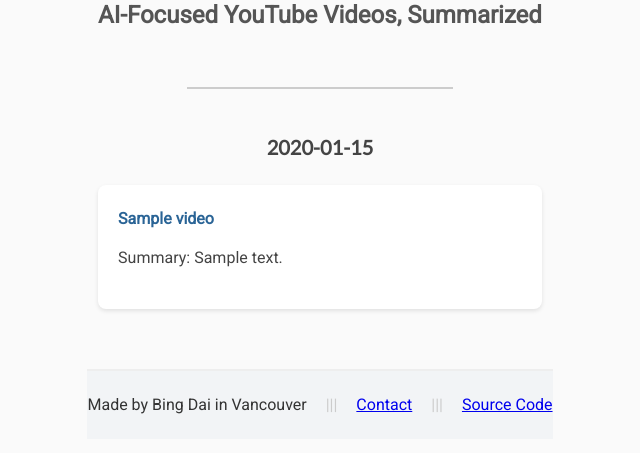
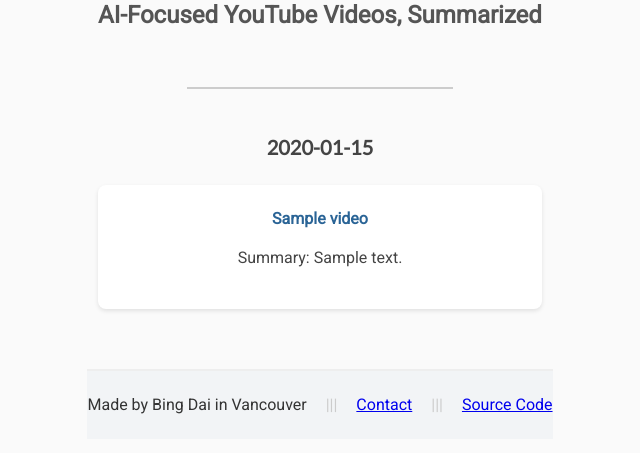
Before and after one commit to bingdai/summaryfeeds, a Flask app: template templates/index.html in a window 1280 px wide. Shown: the part 135-588 px from the top of the page, without its empty margins (320-960 px from the left). Run offline with Flask 3, Linux system fonts and the light colour scheme; the template is opened without the code that fills it: most values are stand-ins (such as "Sample title", 1, 10 or a date in 2020).

Commit message:
Add center alignment and full width to li anchor

```diff
--- a/static/css/styles.css
+++ b/static/css/styles.css
@@ -88,6 +88,7 @@ li {
     border-radius: 8px;
     box-shadow: 0 2px 4px rgba(0,0,0,0.1); /* Subtle shadow for depth */
     transition: transform 0.2s; /* Smooth transition for hover effect */
+    text-align: center; /* Center-aligns the content of li */
 }
 
 /* ... rest of your CSS ... */
@@ -96,11 +97,13 @@ li a {
     color: #2a6496;
     text-decoration: none;
     font-weight: bold; /* Make links stand out more */
+    display: inline-block; /* This makes the text-align: center on li effective for the anchor */
+    width: 100%; /* Ensures the link occupies the full width for better clickability */
 }
 
 li a:hover {
     color: #1d4d70;
-    transform: translateY(-5px); /* Slight lift effect on hover */
+    transform: translateY(-1px); /* Slight lift effect on hover */
 }
 
 @media only screen and (max-width: 768px) {
```
